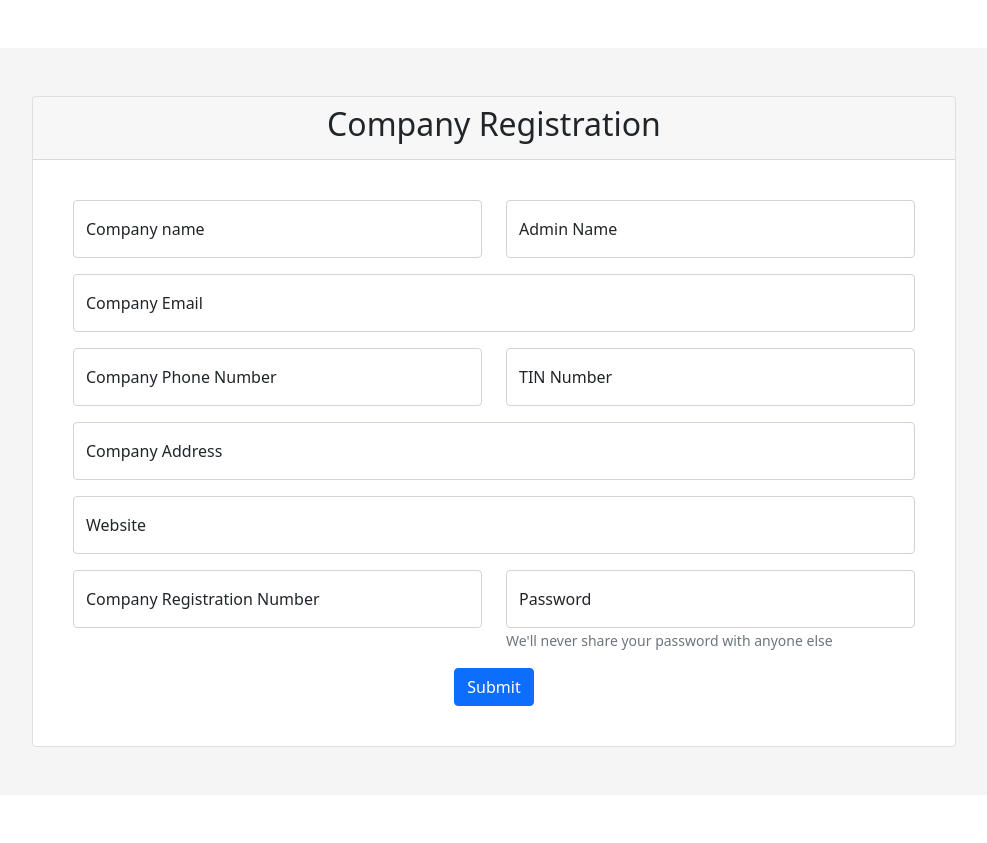
After one commit to nooralight/shopno_padma_shetu_Pharmacy, a Python web app: template account/templates/company_registration.html in a window 1280 px wide. The commit adds this page. Shown: the whole page, without its empty margins (146-1133 px from the left). Run offline with Jinja, Linux system fonts and the light colour scheme; the template is opened without the code that fills it, so the values that code supplies are empty.

Commit message:
registration page

```diff
--- /dev/null
+++ b/account/templates/company_registration.html
@@ -0,0 +1,107 @@
+<!DOCTYPE html>
+<html lang="en">
+<head>
+    <meta charset="UTF-8">
+    <meta http-equiv="X-UA-Compatible" content="IE=edge">
+    <meta name="viewport" content="width=device-width, initial-scale=1.0">
+    <title>Registration</title>
+    <link href="https://cdn.jsdelivr.net/npm/bootstrap@5.0.2/dist/css/bootstrap.min.css" rel="stylesheet" integrity="sha384-EVSTQN3/azprG1Anm3QDgpJLIm9Nao0Yz1ztcQTwFspd3yD65VohhpuuCOmLASjC" crossorigin="anonymous">
+    <script src="https://cdn.jsdelivr.net/npm/bootstrap@5.0.2/dist/js/bootstrap.bundle.min.js" integrity="sha384-MrcW6ZMFYlzcLA8Nl+NtUVF0sA7MsXsP1UyJoMp4YLEuNSfAP+JcXn/tWtIaxVXM" crossorigin="anonymous"></script>
+    <script src="https://cdn.jsdelivr.net/npm/@popperjs/core@2.9.2/dist/umd/popper.min.js" integrity="sha384-IQsoLXl5PILFhosVNubq5LC7Qb9DXgDA9i+tQ8Zj3iwWAwPtgFTxbJ8NT4GN1R8p" crossorigin="anonymous"></script>
+    <script src="https://cdn.jsdelivr.net/npm/bootstrap@5.0.2/dist/js/bootstrap.min.js" integrity="sha384-cVKIPhGWiC2Al4u+LWgxfKTRIcfu0JTxR+EQDz/bgldoEyl4H0zUF0QKbrJ0EcQF" crossorigin="anonymous"></script>
+</head>
+<body>
+    <!-- Section: Design Block -->
+    <div class="container container-fluid p-5">
+        <section class="">
+            <div class="px-4 py-5 px-md-5 text-center text-lg-start" style="background-color: hsl(0, 0%, 96%)">
+            <div class="container">
+                <div class="row gx-lg-5 align-items-center">
+                    <form action="#" method="post">
+                        <div class="col-md-12">
+                            <div class="card">
+                                <div class="card-header">
+                                    <h2 class="text-center">Company Registration</h2>
+                                </div>
+                                <div class="card-body">
+                                    <div class="form-group p-4">
+                                        <div class="row">
+
+                                            <div class="col-md-6">
+                                                <div class="form-floating mb-3">
+                                                    <input type="text" class="form-control" id="floatingInput" placeholder="First name">
+                                                    <label for="floatingInput">Company name</label>
+                                                </div>
+                                            </div>
+
+                                            <div class="col-md-6">
+                                                <div class="form-floating mb-3">
+                                                    <input type="text" class="form-control" id="floatingInput" placeholder="Last name">
+                                                    <label for="floatingInput">Admin Name</label>
+                                                </div>
+                                            </div>
+
+                                            <div class="col-md-12">
+                                                <div class="form-floating mb-3">
+                                                    <input type="text" class="form-control" id="floatingInput" placeholder="Last name">
+                                                    <label for="floatingInput">Company Email</label>
+                                                </div>
+                                            </div>
+
+                                            <div class="col-md-6">
+                                                <div class="form-floating mb-3">
+                                                    <input type="email" class="form-control" id="floatingInput" placeholder="name@example.com">
+                                                    <label for="floatingInput">Company Phone Number</label>
+                                                </div>
+                                            </div>
+                                            <div class="col-md-6">
+                                                <div class="form-floating mb-3">
+                                                    <input type="email" class="form-control" id="floatingInput" placeholder="name@example.com">
+                                                    <label for="floatingInput">TIN Number</label>
+                                                </div>
+                                            </div>
+
+                                            <div class="col-md-12">
+                                                <div class="form-floating mb-3">
+                                                    <input type="text" class="form-control" id="floatingInput" placeholder="phone number">
+                                                    <label for="floatingInput">Company Address</label>
+                                                </div>
+                                            </div>
+                                            <div class="col-md-12">
+                                                <div class="form-floating mb-3">
+                                                    <input type="text" class="form-control" id="floatingInput" placeholder="phone number">
+                                                    <label for="floatingInput">Website</label>
+                                                </div>
+                                            </div>
+                                            <div class="col-md-6">
+                                                <div class="form-floating mb-3">
+                                                    <input type="text" class="form-control" id="floatingInput" placeholder="phone number">
+                                                    <label for="floatingInput">Company Registration Number</label>
+                                                </div>
+                                            </div>
+                                            <div class="col-md-6">
+                                                <div class="form-floating">
+                                                    <input type="password" class="form-control" id="floatingPassword" placeholder="Password">
+                                                    <label for="floatingPassword">Password</label>
+                                                    <small id="emailHelp" class="form-text text-muted">We'll never share your password with anyone else</small>
+                                                </div>
+                                            </div>
+                                            <div class="col-md-12 pt-3">
+                                                <div class="d-flex justify-content-center">
+                                                    <button type="submit" class="btn btn-primary">Submit</button>
+                                                </div>
+                                            </div>
+                                        </div>
+                                    </div>
+                                </div>
+                            </div>
+                        </div>
+                    </form>
+
+                </div>
+            </div>
+            </div>
+        </section>
+    </div>
+</body>
+</html>
--- a/account/templates/login.html
+++ b/account/templates/login.html
@@ -4,7 +4,7 @@
     <meta charset="UTF-8">
     <meta http-equiv="X-UA-Compatible" content="IE=edge">
     <meta name="viewport" content="width=device-width, initial-scale=1.0">
-    <title>Document</title>
+    <title>Login Page</title>
     <link href="https://cdn.jsdelivr.net/npm/bootstrap@5.0.2/dist/css/bootstrap.min.css" rel="stylesheet" integrity="sha384-EVSTQN3/azprG1Anm3QDgpJLIm9Nao0Yz1ztcQTwFspd3yD65VohhpuuCOmLASjC" crossorigin="anonymous">
     <script src="https://cdn.jsdelivr.net/npm/bootstrap@5.0.2/dist/js/bootstrap.bundle.min.js" integrity="sha384-MrcW6ZMFYlzcLA8Nl+NtUVF0sA7MsXsP1UyJoMp4YLEuNSfAP+JcXn/tWtIaxVXM" crossorigin="anonymous"></script>
     <script src="https://cdn.jsdelivr.net/npm/@popperjs/core@2.9.2/dist/umd/popper.min.js" integrity="sha384-IQsoLXl5PILFhosVNubq5LC7Qb9DXgDA9i+tQ8Zj3iwWAwPtgFTxbJ8NT4GN1R8p" crossorigin="anonymous"></script>
@@ -40,7 +40,7 @@
                         <!-- Email input -->
                         <div class="form-outline mb-4">
                             <input type="email" id="form3Example3" class="form-control" />
-                            <label class="form-label" for="form3Example3">Email address</label>
+                            <label class="form-label" for="form3Example3">Email or Phone Number</label>
                         </div>
 
                         <!-- Password input -->
```
Also changed, not shown: account/templates/registration.html (added, +84 -0 lines), account/templates/seller_registration.html (added, +91 -0 lines), account/templates/choose.html (added).
